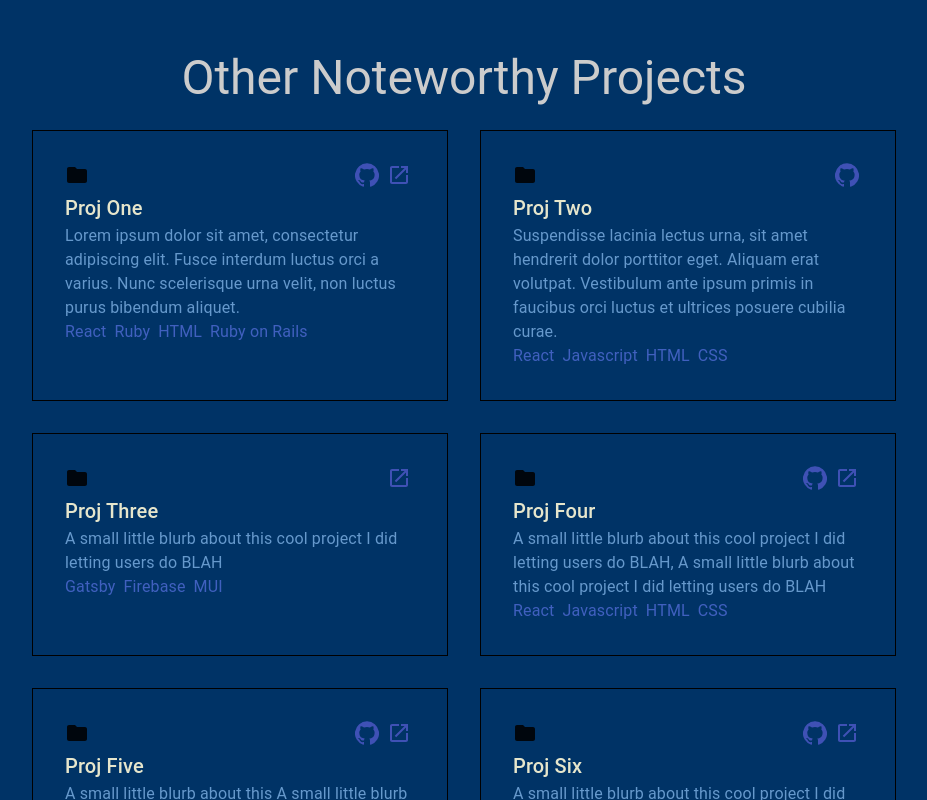
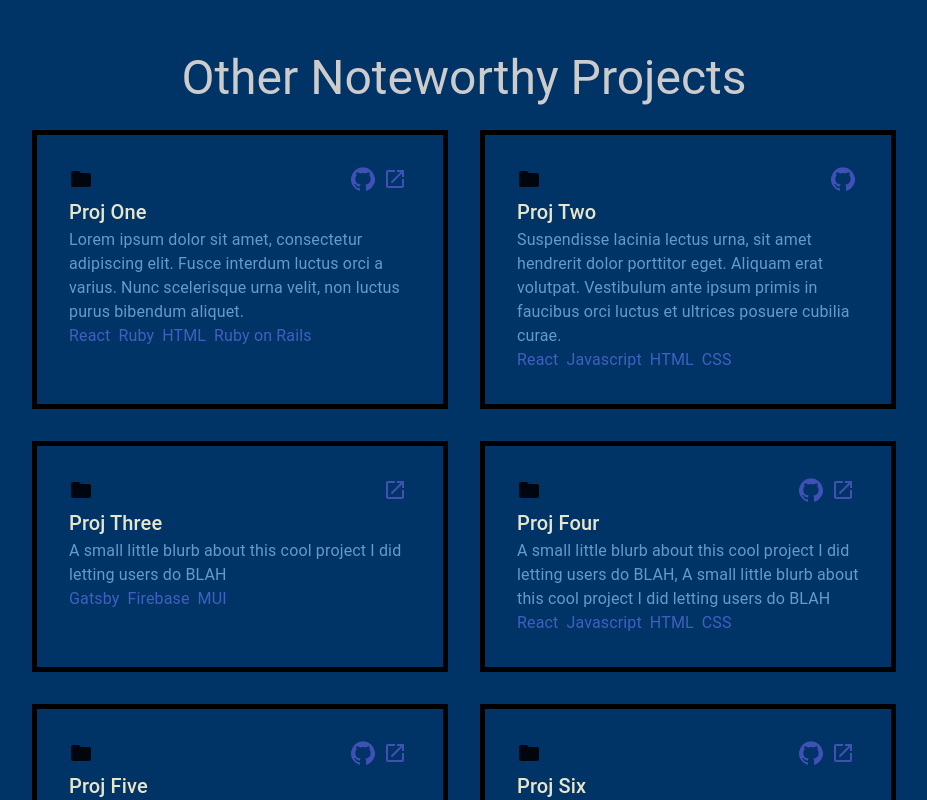
Before and after one commit to HoangTienDinh/portfolio-v2, a React (Create React App) app: page / in a window 1280 px wide. Shown: the part 3440-4240 px from the top of the page, without its empty margins (176-1103 px from the left). Built offline with nearby package versions, Linux system fonts and the light colour scheme.

Commit message:
change border size

```diff
--- a/src/components/work/NoteworthyProjects.js
+++ b/src/components/work/NoteworthyProjects.js
@@ -28,7 +28,7 @@ const useStyles = makeStyles((theme) => ({
   },
   project: {
     margin: theme.spacing(2),
-    border: "solid 1px black",
+    border: "solid 5px black",
     transition: "transform .3s ease-out",
     "&:hover": {
       transform: "translate(0, -15px)",
```
